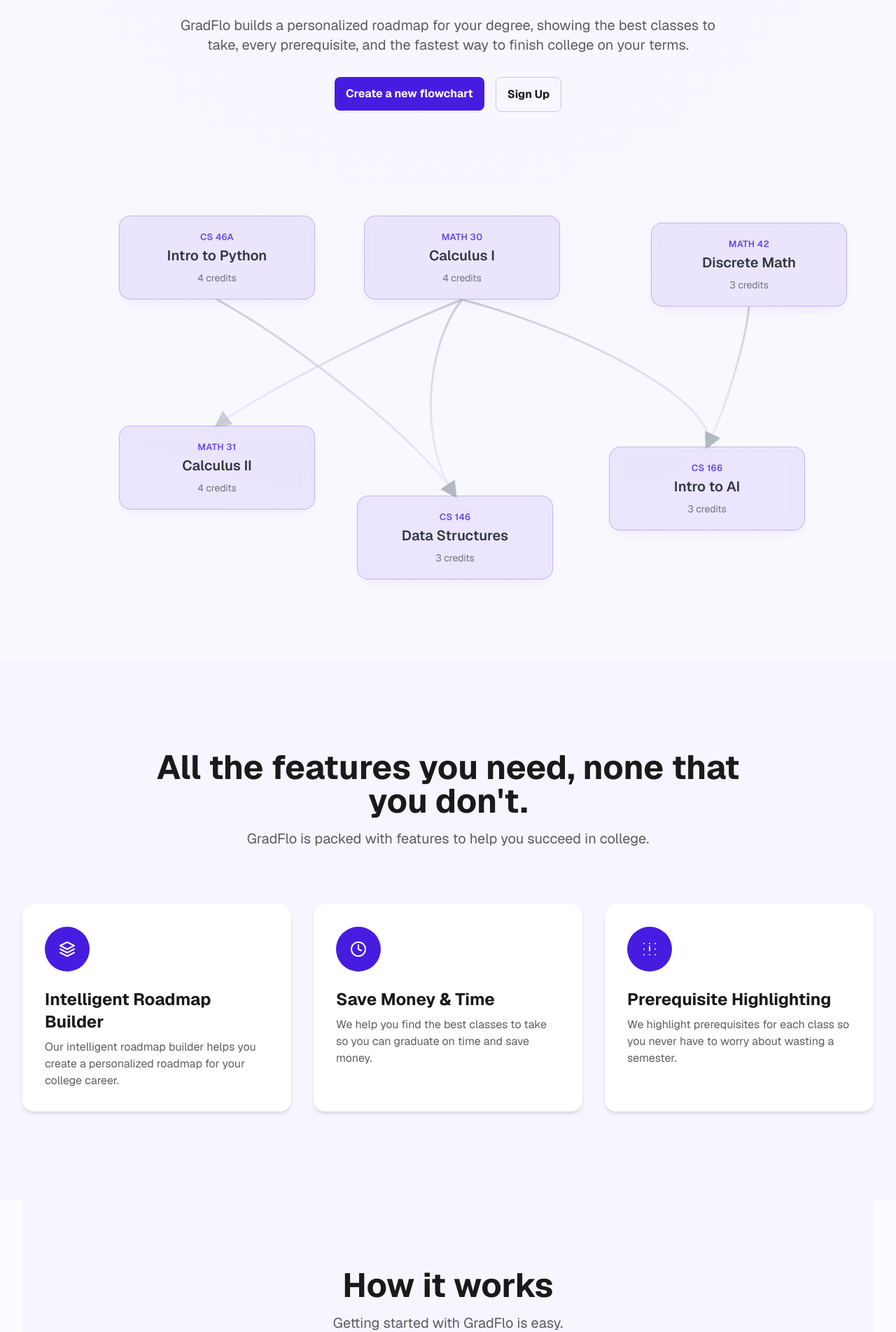
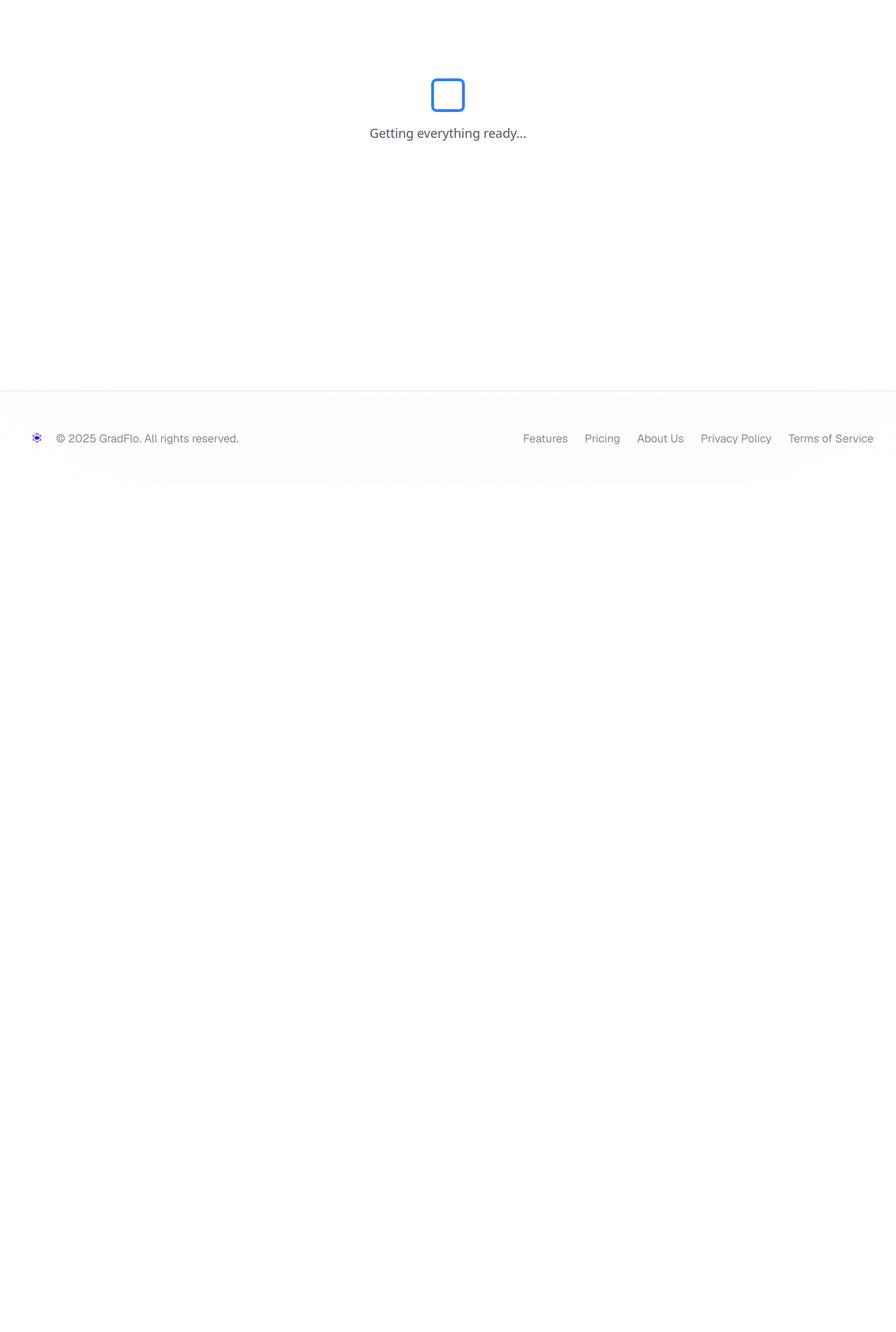
Before and after one commit to s444hi/gradflo, a Next.js app: page / in a window 1280 px wide. Shown: the part 379-2282 px from the top of the page at 70% size. After the commit the page ends 1074 px from the top, so only its background shows below. Built offline with nearby package versions, Linux system fonts and the light colour scheme.

Commit message:
Loading Page

```diff
--- a/src/app/page.tsx
+++ b/src/app/page.tsx
@@ -4,27 +4,12 @@
 import { Testimonial } from "@/components/Testimonial";
 import { CTA } from "@/components/CTA";
 import { AnimatedSection } from "@/components/AnimatedSection";
+import LoadingScreen from "@/components/LoadingScreen"; // Import the LoadingScreen component
 
 export default function Home() {
   return (
     <main>
-      <div className="max-w-7xl mx-auto px-4 sm:px-6 lg:px-8">
-        <Hero />
-      </div>
-      <AnimatedSection>
-        <Features />
-      </AnimatedSection>
-      <div className="max-w-7xl mx-auto px-4 sm:px-6 lg:px-8">
-        <AnimatedSection>
-          <HowItWorks />
-        </AnimatedSection>
-        <AnimatedSection>
-          <Testimonial />
-        </AnimatedSection>
-      </div>
-      <AnimatedSection>
-        <CTA />
-      </AnimatedSection>
+      <LoadingScreen />
     </main>
   );
 }
--- /dev/null
+++ b/src/components/LoadingScreen.tsx
@@ -0,0 +1,18 @@
+import React from 'react';
+
+const LoadingScreen: React.FC = () => {
+  return (
+    <div className="flex items-center justify-center min-h-screen bg-white">
+      <div className="flex flex-col items-center space-y-4">
+        {/* Spinner */}
+        <div className="relative w-12 h-12">
+          <div className="absolute inset-0 border-4 border-blue-500 rounded-lg animate-spin-slow"></div>
+        </div>
+        {/* Text */}
+        <p className="text-gray-600 font-sans text-lg">Getting everything ready...</p>
+      </div>
+    </div>
+  );
+};
+
+export default LoadingScreen;
--- /dev/null
+++ b/tailwind.config.js
@@ -0,0 +1,21 @@
+/** @type {import('tailwindcss').Config} */
+module.exports = {
+  content: [
+    './src/app/**/*.{js,ts,jsx,tsx,mdx}',
+    './src/components/**/*.{js,ts,jsx,tsx,mdx}',
+  ],
+  theme: {
+    extend: {
+      keyframes: {
+        'spin-slow': {
+          '0%': { transform: 'rotate(0deg)' },
+          '100%': { transform: 'rotate(360deg)' },
+        }
+      },
+      animation: {
+        'spin-slow': 'spin-slow 3s linear infinite',
+      },
+    },
+  },
+  plugins: [],
+}
```
